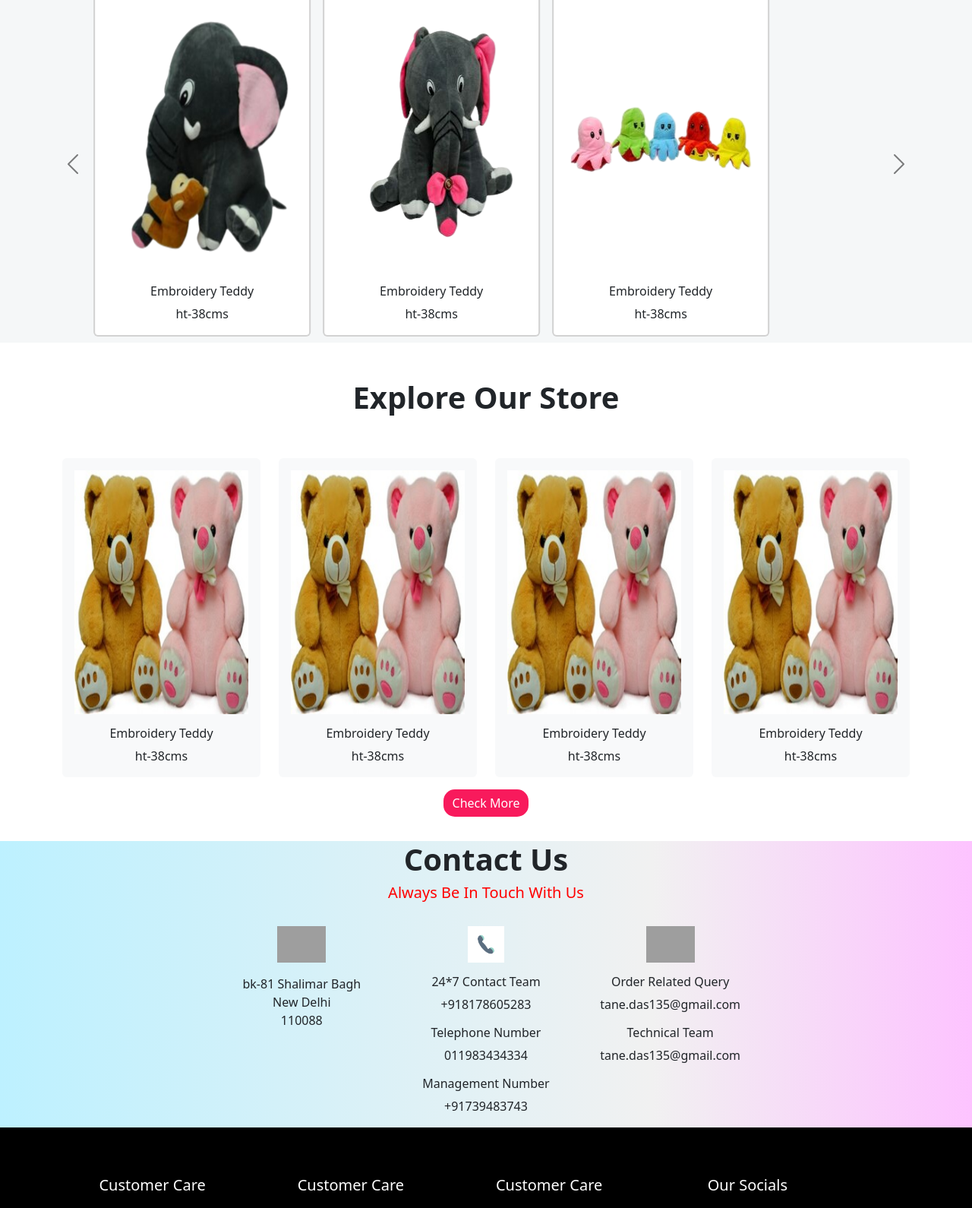
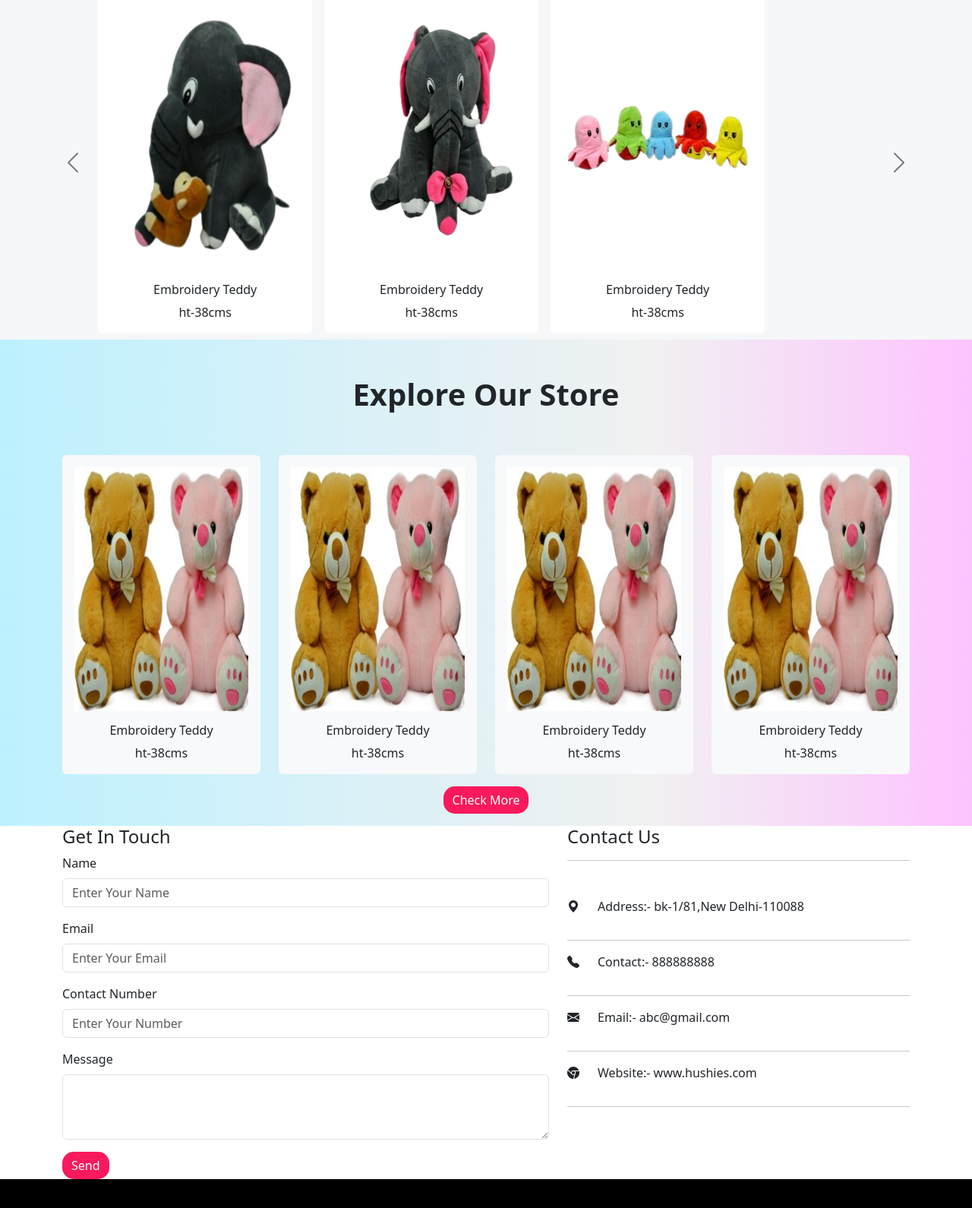
Before and after one commit to tanaydas2003/productlisting, a plain HTML site: page index.html in a window 1280 px wide. Shown: the part 814-2404 px from the top of the page at 76% size. Drawn offline with nearby package versions, Linux system fonts and the light colour scheme; grey boxes are pictures that could not be loaded.

Commit message:
Add files via upload

```diff
--- a/index.html
+++ b/index.html
@@ -7,10 +7,13 @@
     <link href="https://cdn.jsdelivr.net/npm/bootstrap@5.3.0-alpha3/dist/css/bootstrap.min.css" rel="stylesheet" integrity="sha384-KK94CHFLLe+nY2dmCWGMq91rCGa5gtU4mk92HdvYe+M/SXH301p5ILy+dN9+nJOZ" crossorigin="anonymous">
     <link rel="stylesheet" href="./css/style.css">
     <link rel="stylesheet" href="https://cdnjs.cloudflare.com/ajax/libs/font-awesome/6.4.0/css/all.min.css"/>
+    <link rel="stylesheet" href="https://cdn.jsdelivr.net/npm/bootstrap-icons@1.10.5/font/bootstrap-icons.css">
   </head>
   <body>
     <!-- Navbar Section   -->
-    <nav class="navbar sticky-top navbar-expand-lg" style="background: linear-gradient(90deg, rgba(189,241,255,1) 0%, rgba(241,241,241,1) 67%, rgba(253,195,255,1) 100%);">
+    <!-- <nav class="navbar sticky-top navbar-expand-lg" style="background: linear-gradient(90deg, rgba(189,241,255,1) 0%, rgba(241,241,241,1) 67%, rgba(253,195,255,1) 100%);">
+        <div class="container-fluid"> -->
+    <nav class="navbar sticky-top navbar-expand-lg" style="background:#f3f4f6">
         <div class="container-fluid">
           <a class="navbar-brand" href="./index.html">
             <!-- <img src="./assets/Hushies_Final_Logo-removebg-preview.png" alt="Logo"  class="d-inline-block" width="100" height="100"> -->
@@ -85,21 +88,21 @@
         <div class="carousel-inner in">
           <div class="carousel-item active in1">
             <div class="cards-wrapper">
-              <div class="card c border-2">
+              <div class="card c border-0">
                 <div class="card-body">
                   <img src="./assets/12.png" alt="" class="img-fluid">
                 </div>
                 <h6 class="text-center">Embroidery Teddy</h6>
                 <p class="text-center">ht-38cms</p>
               </div>
-              <div class="card c border-2">
+              <div class="card c border-0">
                 <div class="card-body">
                   <img src="./assets/24p.png" alt="" class="img-fluid">
                 </div>
                 <h6 class="text-center">Embroidery Teddy</h6>
                 <p class="text-center">ht-38cms</p>
               </div>
-              <div class="card c border-2">
+              <div class="card c border-0">
                 <div class="card-body">
                   <img src="./assets/38.png" alt="" class="img-fluid">
                 </div>
@@ -110,21 +113,21 @@
           </div>
           <div class="carousel-item in1">
             <div class="cards-wrapper">
-              <div class="card c border-2">
+              <div class="card c border-0">
                 <div class="card-body c1">
                   <img src="./assets/26.png" alt="" class="img-fluid">
                 </div>
                 <h6 class="text-center">Embroidery Teddy</h6>
                 <p class="text-center">ht-38cms</p>
               </div>
-              <div class="card c border-2">
+              <div class="card c border-0">
                 <div class="card-body">
                   <img src="./assets/4.png" alt="" class="img-fluid">
                 </div>
                 <h6 class="text-center">Cow Standing</h6>
                 <p class="text-center">ht-35cms</p>
               </div>
-              <div class="card c border-2">
+              <div class="card c border-0">
                 <div class="card-body">
                   <img src="./assets/5.png" alt="" class="img-fluid">
                 </div>
@@ -158,7 +161,7 @@
             </div>
           </div>
           <div class="carousel-item in1">
-            <div class="card c border-2">
+            <div class="card c border-0">
               <div class="card-body">
                 <center><img src="./assets/24p.png" alt="" class="img-fluid"></center>
               </div>
@@ -167,7 +170,7 @@
             </div>
           </div>
           <div class="carousel-item in1">
-            <div class="card c border-2">
+            <div class="card c border-0">
               <div class="card-body">
                 <center><img src="./assets/38.png" alt="" class="img-fluid"></center>
               </div>
@@ -176,7 +179,7 @@
             </div>
           </div>
           <div class="carousel-item in1">
-            <div class="card c border-2">
+            <div class="card c border-0">
               <div class="card-body c1">
                 <center><img src="./assets/26.png" alt="" class="img-fluid"></center>
               </div>
@@ -185,7 +188,7 @@
             </div>
           </div>
           <div class="carousel-item in1">
-            <div class="card c border-2">
+            <div class="card c border-0">
               <div class="card-body c1">
               <center><img src="./assets/4.png" alt="" class="img-fluid"></center>
               </div>
@@ -194,7 +197,7 @@
             </div>
           </div>
           <div class="carousel-item in1">
-            <div class="card c border-2">
+            <div class="card c border-0">
               <div class="card-body c1">
               <center><img src="./assets/5.png" alt="" class="img-fluid"></center>
               </div>
@@ -263,7 +266,7 @@
 
     <!-- Collection Store-->
 
-    <section class="shop">
+    <section class="shop"  style="background: linear-gradient(90deg, rgba(189,241,255,1) 0%, rgba(241,241,241,1) 67%, rgba(253,195,255,1) 100%);" >
       <div class="container">
         <div class="row py-5">
           <div class="col-lg-5 m-auto text-center">
@@ -310,17 +313,67 @@
         </div>
         <div class="row">
           <div class="col-lg-6 text-center m-auto pb-3">
-            <a  class="button1" href="./store.html"><button type="button" class="btn btn-outline-info">Check More</button></a>
+            <a  class="button1" href="./store.html"><button type="button" class="btn btn-outline-info btn1">Check More</button></a>
           </div>
         </div>
       </div>
     </section>
 
     <!-- Contact Section -->
-
-    <section class="contact pt-3 text-center" id="contact">
+  <form action="https://formspree.io/f/xwkjyqdk" method="POST">
+    <header class="contact" id="contact">
+      <div class="container lft">
+        <div class="row rt">
+          <div class="col-md-7">
+            <h4>Get In Touch</h4>
+            <div class="mb-3">
+              <label for="exampleFormControlInput1" class="form-label">Name</label>
+              <input type="text" class="form-control" name="fname" id="exampleFormControlInput1" placeholder="Enter Your Name">
+            </div>
+            <div class="mb-3">
+              <label for="exampleFormControlInput1" class="form-label">Email</label>
+              <input type="email" class="form-control" id="exampleFormControlInput1" name="femail" placeholder="Enter Your Email">
+            </div>
+            <div class="mb-3">
+              <label for="exampleFormControlInput1" class="form-label">Contact Number</label>
+              <input type="number" class="form-control" id="exampleFormControlInput1" name="fnumber" placeholder="Enter Your Number">
+            </div>
+            <div class="mb-3">
+              <label for="exampleFormControlTextarea1" class="form-label">Message</label>
+              <textarea class="form-control" id="exampleFormControlTextarea1" rows="3"></textarea>
+            </div>
+            <div class="send">
+              <button class="btn btn-primary" type="submit">Send</button>
+            </div>
+          </div>
+          <div class="col-md-5">
+            <h4>Contact Us</h4><hr>
+            <div class="mt-5">
+              <div class="d-flex">
+                <i class="bi bi-geo-alt-fill"></i>
+                <p class="ps-4">Address:- bk-1/81,New Delhi-110088</p>
+              </div><hr>
+              <div class="d-flex">
+                <i class="bi bi-telephone-fill"></i>
+                <p class="ps-4"> Contact:- 888888888</p>
+              </div><hr>
+              <div class="d-flex">
+                <i class="bi bi-envelope-fill"></i>
+                <p class="ps-4">Email:- abc@gmail.com</p>
+              </div><hr>
+              <div class="d-flex">
+                <i class="bi bi-browser-chrome"></i>
+                <p class="ps-4">Website:- www.hushies.com </p>
+              </div><hr>
+            </div>
+          </div>
+        </div>
+      </div>
+    </header>
+  </form>
+    <!-- <section class="contact pt-3 text-center" id="contact">
       <!-- <div class="imageback" style="background-image:url('./assets/carolinie-cavalli-Qw3w0oBH63s-unsplash.jpg');"> -->
-        <div class="imageback" style="background: linear-gradient(90deg, rgba(189,241,255,1) 0%, rgba(241,241,241,1) 67%, rgba(253,195,255,1) 100%);">
+        <!-- <div class="imageback" style="background: linear-gradient(90deg, rgba(189,241,255,1) 0%, rgba(241,241,241,1) 67%, rgba(253,195,255,1) 100%);">
         <div class="text-center">
             <h1>Contact Us</h1>
             <h5 style="color: red;">Always Be In Touch With Us</h5>
@@ -362,7 +415,7 @@
           </div>
         </div>
       </div>
-    </section>
+    </section> -->
 
     <!-- Footer-->
 
@@ -397,7 +450,7 @@
           </div>
         </div>
         <hr>
-        <p class="text-center">Copyright @2023 All Rights Reserved</p>
+        <p class="text-center" style="font-weight: bolder;">Copyright @2023 All Rights Reserved</p>
       </div>
     </section>
     <script src="https://cdn.jsdelivr.net/npm/bootstrap@5.3.0-alpha3/dist/js/bootstrap.bundle.min.js" integrity="sha384-ENjdO4Dr2bkBIFxQpeoTz1HIcje39Wm4jDKdf19U8gI4ddQ3GYNS7NTKfAdVQSZe" crossorigin="anonymous"></script>
```
